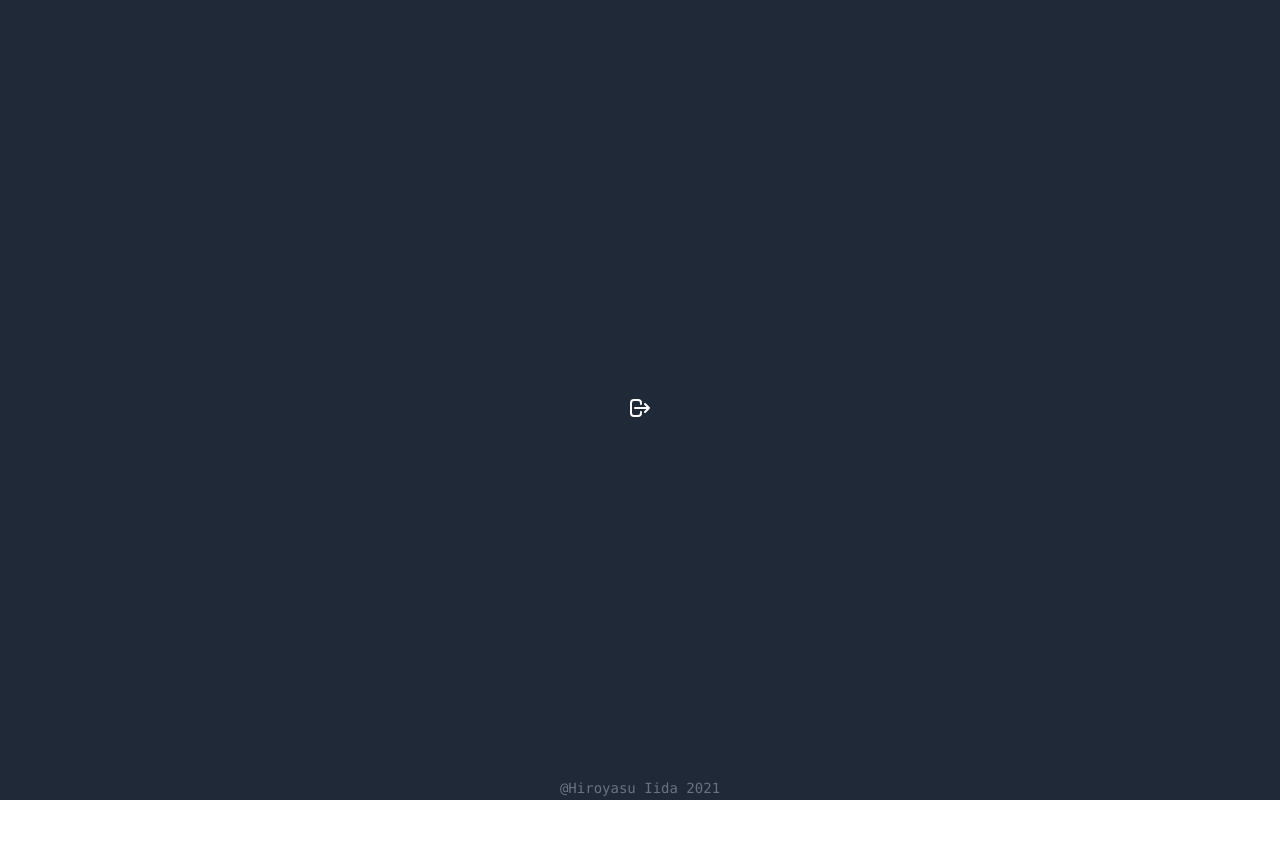
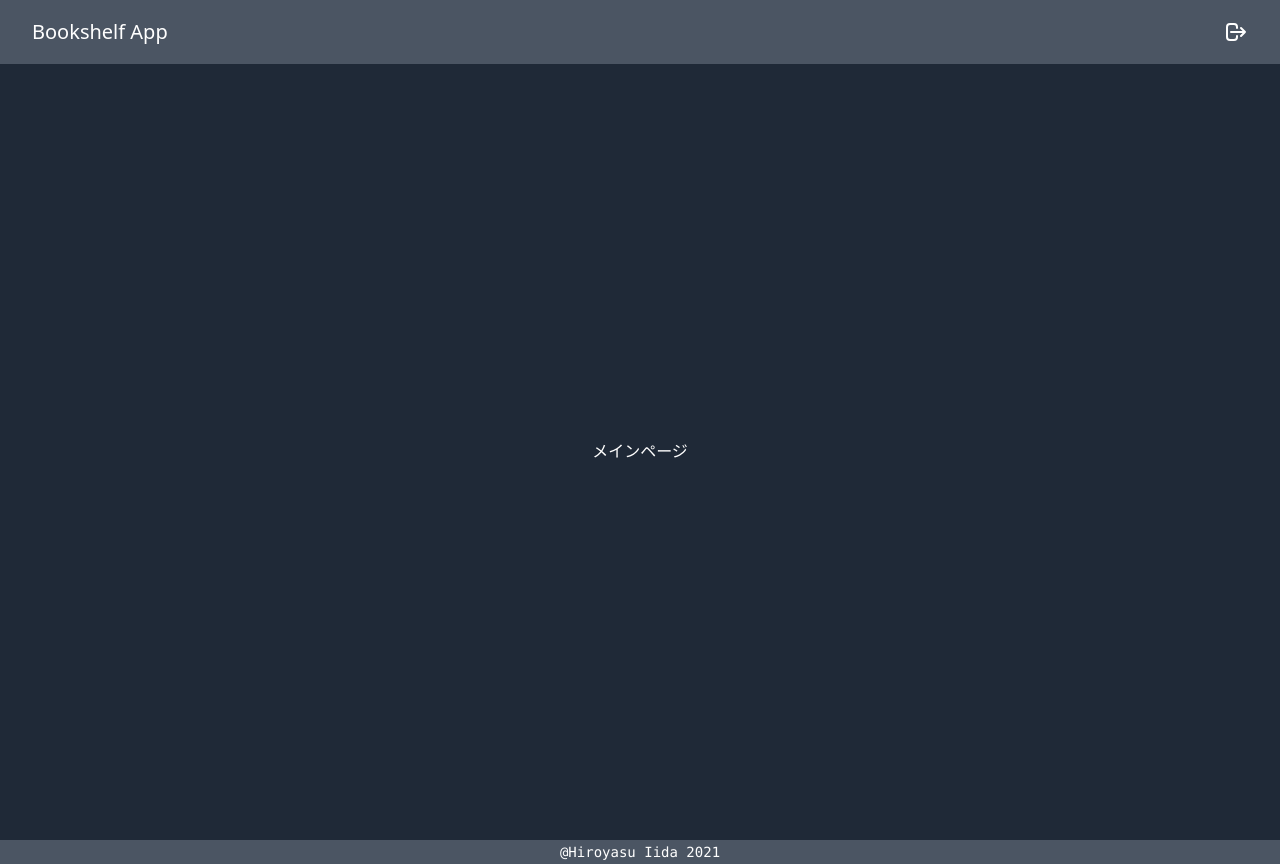
Before and after one commit to IHprogram/nextjs_bookshelf, a Next.js app: page /main-page in a window 1280 px wide. Before the commit the page ends 800 px from the top, so only its background shows below. Built offline with nearby package versions, Linux system fonts and the light colour scheme.

Commit message:
ヘッダーを作成

```diff
--- /dev/null
+++ b/components/Header.js
@@ -0,0 +1,38 @@
+import Cookie from "universal-cookie";
+import { useRouter } from "next/router";
+import Link from "next/link";
+
+const cookie = new Cookie();
+
+const Header = () => {
+  const router = useRouter();
+
+  const logout = () => {
+    cookie.remove("access_token");
+    router.push("/");
+  }
+
+  return (
+    <nav className="bg-gray-600">
+      <div className="max-w-7xl mx-auto px-2 sm:px-6 lg:px-8">
+        <div className="relative flex items-center justify-between h-16">
+          <div className="flex-1 flex items-center justify-center sm:items-stretch sm:justify-start">
+            <div className="flex-shrink-0 flex items-center">
+              <Link href="main-page">
+                <h2 className="text-white cursor-pointer font-medium text-xl">Bookshelf App</h2>
+              </Link>
+            </div>
+          </div>
+          <div className="flex items-center">
+            <svg onClick={logout} xmlns="http://www.w3.org/2000/svg" className="cursor-pointer h-6 w-6 text-white" fill="none" viewBox="0 0 24 24" stroke="currentColor">
+              <path strokeLinecap="round" strokeLinejoin="round" strokeWidth={2} d="M17 16l4-4m0 0l-4-4m4 4H7m6 4v1a3 3 0 01-3 3H6a3 3 0 01-3-3V7a3 3 0 013-3h4a3 3 0 013 3v1" />
+            </svg>
+          </div>
+        </div>
+      </div>
+    </nav>
+  )
+
+}
+
+export default Header;
--- a/components/Layout.js
+++ b/components/Layout.js
@@ -9,7 +9,7 @@ const Layout = ({ children, title = "Bookshelf App" }) => {
       <main className="flex flex-1 justify-center items-center w-screen flex-col">
         {children}
       </main>
-      <footer className="w-full h-6 flex justify-center items-center text-gray-500 text-sm">
+      <footer className="w-full h-6 flex justify-center items-center text-white text-sm bg-gray-600">
         @Hiroyasu Iida 2021
       </footer>
     </div>
--- a/pages/main-page.js
+++ b/pages/main-page.js
@@ -1,23 +1,15 @@
-import Cookie from "universal-cookie";
-import { useRouter } from "next/router";
 import Layout from "../components/Layout";
 import Link from "next/link";
-
-const cookie = new Cookie();
+import Header from "../components/Header";
 
 const Mainpage = () => {
-  const router = useRouter();
-  const logout = () => {
-    cookie.remove("access_token");
-    router.push("/");
-  }
-
   return (
-    <Layout title="Main Page">
-      <svg onClick={logout} xmlns="http://www.w3.org/2000/svg" className="mt-10 cursor-pointer h-6 w-6" fill="none" viewBox="0 0 24 24" stroke="currentColor">
-        <path strokeLinecap="round" strokeLinejoin="round" strokeWidth={2} d="M17 16l4-4m0 0l-4-4m4 4H7m6 4v1a3 3 0 01-3 3H6a3 3 0 01-3-3V7a3 3 0 013-3h4a3 3 0 013 3v1" />
-      </svg>
-    </Layout>
+    <>
+      <Header />
+      <Layout title="Main Page">
+        <h2>メインページ</h2>
+      </Layout>
+    </>
   )
 }
 
```
